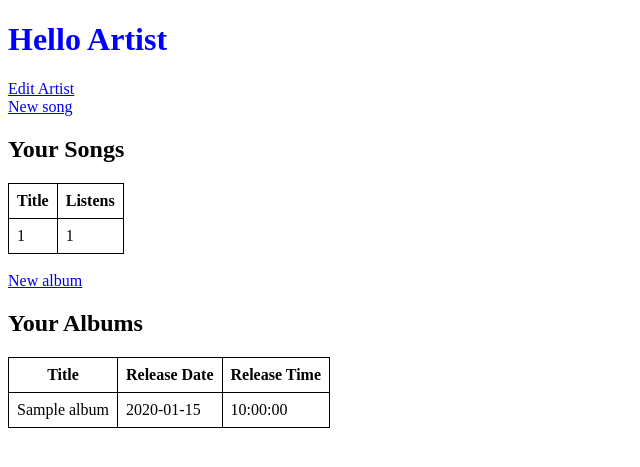
After one commit to Tathkage/Amplify, a PHP site: page /artists.php in a window 1280 px wide. The commit adds this page. Shown: the top 467 px of the page, without its empty margins (0-640 px from the left). Run offline with PHP 8.4, Linux system fonts and the light colour scheme; tables that the repository leaves empty hold one stand-in row (values such as "Sample post").

Commit message:
Updated schema file. Added basic information for artist page. (shows albums and songs)

```diff
--- /dev/null
+++ b/public/artists.php
@@ -0,0 +1,70 @@
+<?php
+require_once '../src/controllers/artistsController.php';;
+
+// Access the data array defined in indexController.php
+$songs = $songs ?? [];
+$albums = $albums ?? [];
+?>
+
+<!DOCTYPE html>
+<html lang="">
+<head>
+    <title>Artist Page</title>
+    <link rel="stylesheet" type="text/css" href="css/style.css">
+</head>
+<body>
+<h1>Hello Artist</h1>
+<!-- link to new album (right now it is back to index page)-->
+<a href = "index.php"> Edit Artist </a>
+<br>
+<!-- link to new song (right now it is back to index page)-->
+<a href = "index.php"> New song </a>
+
+<!-- table for songs -->
+<h2>Your Songs</h2>
+<table>
+    <thead>
+        <tr>
+            <th>Title</th>
+            <th>Listens</th>
+        </tr>
+    </thead>
+    <tbody>
+        <?php foreach ($songs as $row): ?>
+            <tr>
+                <td><?php echo $row['song_title']; ?></td>
+                <td><?php echo $row['listens']; ?></td>
+            </tr>
+        <?php endforeach; ?>
+    </tbody>
+</table>
+<br>
+
+<!-- link to new album (right now it is back to index page)-->
+<a href = "index.php"> New album </a>
+
+<!-- table for albums -->
+<h2>Your Albums</h2>
+<table>
+    <thead>
+    <tr>
+        <th>Title</th>
+        <th>Release Date</th>
+        <th>Release Time</th>
+    </tr>
+    </thead>
+    <tbody>
+    <?php foreach ($albums as $row): ?>
+        <tr>
+            <td><?php echo $row['album_title']; ?></td>
+            <td><?php echo $row['release_date']; ?></td>
+            <td><?php echo $row['release_time']; ?></td>
+        </tr>
+    <?php endforeach; ?>
+    </tbody>
+</table>
+<br>
+
+<script type="text/javascript" src="js/script.js"></script>
+</body>
+</html>
--- a/public/css/style.css
+++ b/public/css/style.css
@@ -5,3 +5,12 @@ h1 {
 p {
     font-size: 18px;
 }
+
+table {
+    border-collapse: collapse;
+}
+
+td, th {
+    border: 1px solid black;
+    padding: 8px;
+}
--- /dev/null
+++ b/src/controllers/artistsController.php
@@ -0,0 +1,52 @@
+<?php
+
+require_once '../src/config/config.php';
+
+// Connect to database
+$conn = new mysqli(DB_HOST, DB_USERNAME, DB_PASSWORD, DB_NAME);
+if ($conn->connect_error) {
+    die("Connection failed: " . $conn->connect_error);
+}
+// Collects all songs created by artist
+// artist id hard coded until we get user code
+$sql = "SELECT songs.song_title, songs.listens
+        FROM songs
+        JOIN song_artists ON songs.song_id = song_artists.song_id
+        JOIN artists ON song_artists.artist_id = artists.artist_id
+        WHERE artists.artist_id = 1";
+$result = $conn->query($sql);
+
+// Check if query execution was successful
+if (!$result) {
+    die("Query failed: " . $conn->error);
+}
+
+// Store songs in array
+$songs = array();
+if ($result->num_rows > 0) {
+    while($row = $result->fetch_assoc()) {
+        $songs[] = $row;
+    }
+}
+
+// Collects all albums created by artist
+// artist id hard coded until we get user code
+$sql = "SELECT albums.album_title, albums.release_date, albums.release_time
+        FROM albums
+        JOIN album_artists ON albums.album_id = album_artists.album_id
+        JOIN artists ON album_artists.artist_id = artists.artist_id
+        WHERE artists.artist_id = 1";
+$result = $conn->query($sql);
+
+// Check if query execution was successful
+if (!$result) {
+    die("Query failed: " . $conn->error);
+}
+
+// Store albums in array
+$albums = array();
+if ($result->num_rows > 0) {
+    while($row = $result->fetch_assoc()) {
+        $albums[] = $row;
+    }
+}
```
Also changed, not shown: src/config/schema.php (+65 -58 lines).
